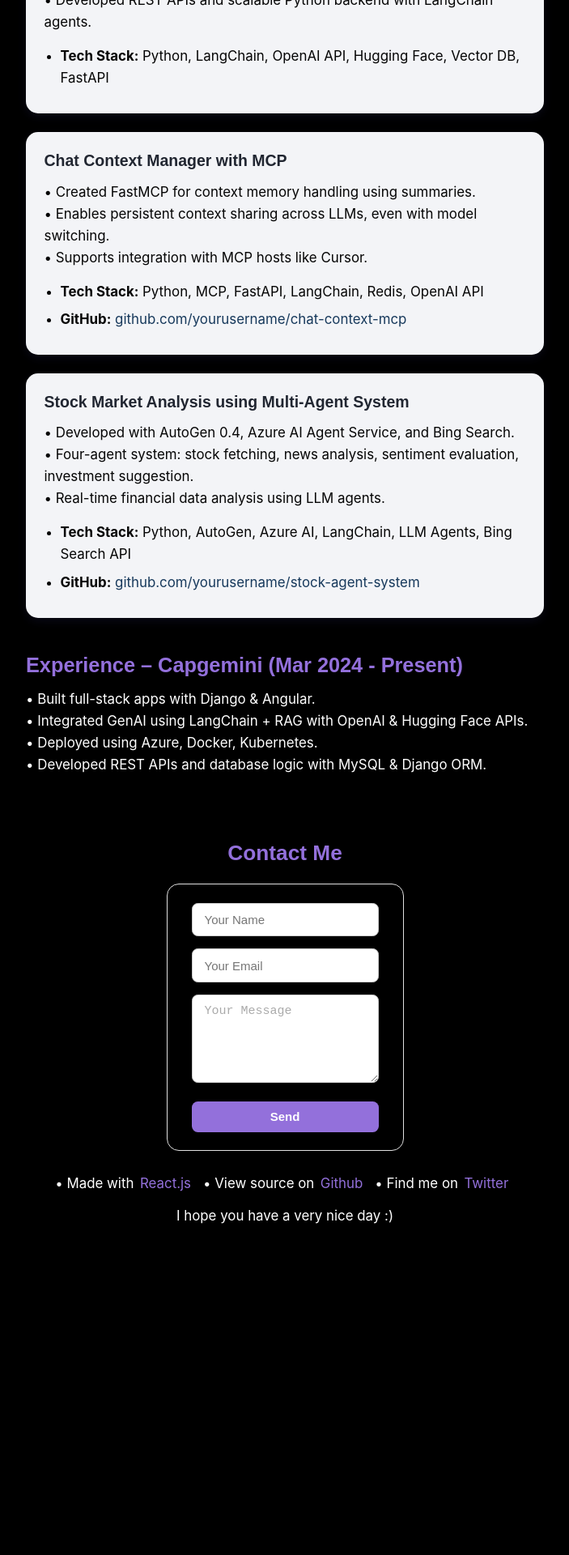
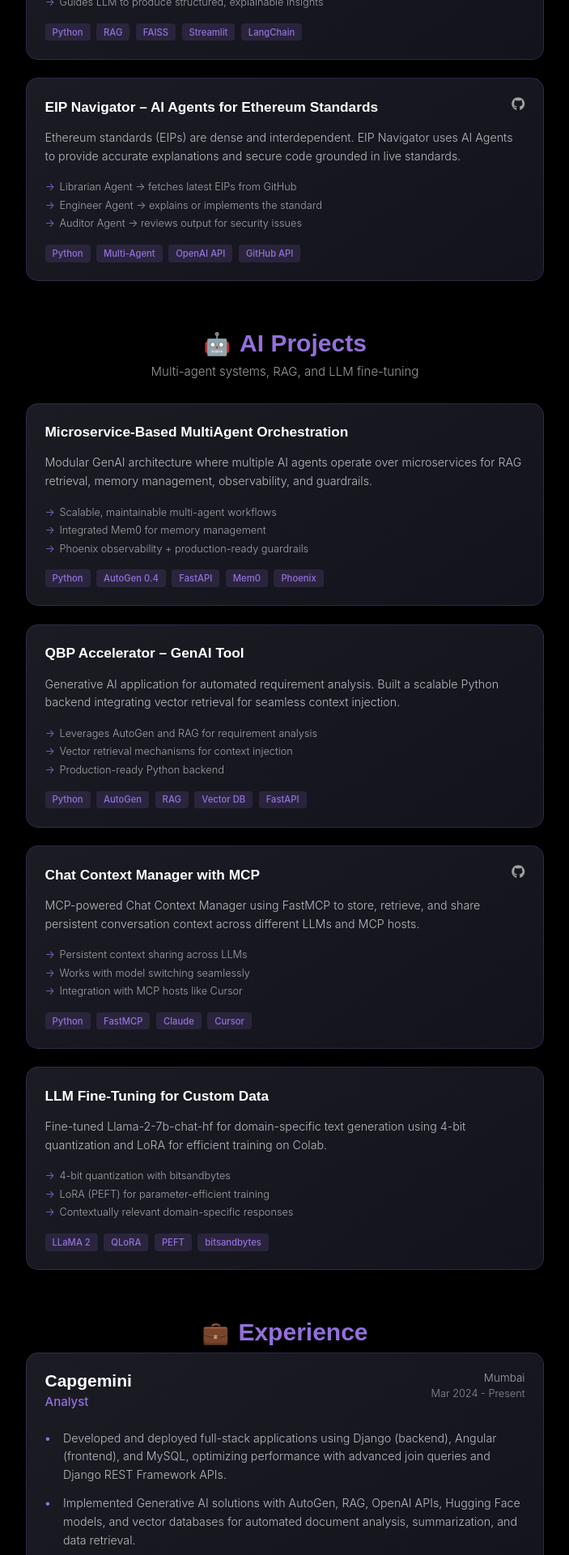
Before and after one commit to jainilshah007/Jainil-Portfolio, a React (Vite) app: page /project in a window 1280 px wide. Shown: the part 800-2720 px from the top of the page at 81% size, without its empty margins (288-991 px from the left). Before the commit the page ends 2321 px from the top, so only its background shows below. Built offline with nearby package versions, Linux system fonts and the light colour scheme.

Commit message:
feat: introduce categorized project listings with icons and refine responsive styling for contact, header, and navbar components.

```diff
--- a/src/components/Contact.jsx
+++ b/src/components/Contact.jsx
@@ -70,9 +70,17 @@ const Contact = () => {
       }
     }
 
-    @media (max-width: 600px) {
+    @media (max-width: 768px) {
+      padding: 2rem 0;
+
+      .container {
+        width: 90vw;
+        margin: 0 auto;
+      }
+
       .contact-form {
-        padding: 1rem;
+        padding: 1.25rem;
+        max-width: 100%;
       }
 
       .text_contact {
--- a/src/components/Header.jsx
+++ b/src/components/Header.jsx
@@ -25,20 +25,21 @@ const Mainheader = styled.header`
   width: 50vw;
   margin-left: auto;
   margin-right: auto;
+
+  @media screen and (max-width: 768px) {
+    width: 90vw;
+  }
 `;
 
 const FlexContainer = styled.div`
   display: flex;
   justify-content: space-between;
   align-items: center;
-  width: 50vw;
+  width: 100%;
 
   .purp_box {
     display: flex;
-  }
-
-  @media screen and (max-width: 768px) {
-    width: 90vw;
+    flex-shrink: 0;
   }
 `;
 
--- a/src/components/Navbar.jsx
+++ b/src/components/Navbar.jsx
@@ -53,17 +53,15 @@ const Navbar = () => {
     }
 
     @media screen and (max-width: 768px) {
-      width: 85vw;
-
       .navbar-list {
-        gap: 1.2vw;
+        gap: 3vw;
 
         .navbar-link {
-          font-size: 1.5rem;
+          font-size: 1rem;
         }
 
         .github {
-          font-size: 1.5rem;
+          font-size: 1.2rem;
         }
       }
     }
--- a/src/projects.jsx
+++ b/src/projects.jsx
@@ -1,9 +1,91 @@
 import React from 'react';
 import styled from 'styled-components';
+import { FaGithub, FaExternalLinkAlt } from 'react-icons/fa';
 import useScrollToTop from './hooks/useScrollToTop';
 
 const Projects = () => {
   useScrollToTop();
+
+  const web3Projects = [
+    {
+      title: "Fine-tuning LLMs for Solidity",
+      description: "Fine-tuning a LLaMA-based model to specialize in Solidity smart contract generation. Used LoRA with 4-bit quantization for efficient training under GPU constraints.",
+      highlights: [
+        "Combined custom Solidity samples with braindao/solidity-base dataset",
+        "Trained using SFTTrainer (TRL) with LoRA + 4-bit quantization",
+        "Validated by generating ERC-20 contracts aligned with OpenZeppelin v5"
+      ],
+      tech: ["LLaMA", "LoRA", "QLoRA", "4-bit Quantization", "SFTTrainer"],
+      github: "https://github.com/jainilshah007/finetune-on-solidity"
+    },
+    {
+      title: "BlockAudit – RAG-powered Smart Contract Analysis",
+      description: "A lightweight RAG-based system for Solidity code analysis. Shows how retrieval + reasoning can make smart contract understanding more practical and extensible.",
+      highlights: [
+        "Breaks contracts into function-level contexts",
+        "Retrieves relevant security knowledge using FAISS",
+        "Guides LLM to produce structured, explainable insights"
+      ],
+      tech: ["Python", "RAG", "FAISS", "Streamlit", "LangChain"],
+      github: "https://github.com/jainilshah007/BlockAudit",
+      live: "https://blockaudit-jim8visnr7mbuysjxkov47.streamlit.app/"
+    },
+    {
+      title: "EIP Navigator – AI Agents for Ethereum Standards",
+      description: "Ethereum standards (EIPs) are dense and interdependent. EIP Navigator uses AI Agents to provide accurate explanations and secure code grounded in live standards.",
+      highlights: [
+        "Librarian Agent → fetches latest EIPs from GitHub",
+        "Engineer Agent → explains or implements the standard",
+        "Auditor Agent → reviews output for security issues"
+      ],
+      tech: ["Python", "Multi-Agent", "OpenAI API", "GitHub API"],
+      github: "https://github.com/jainilshah007/EIP-Navigator"
+    }
+  ];
+
+  const aiProjects = [
+    {
+      title: "Microservice-Based MultiAgent Orchestration",
+      description: "Modular GenAI architecture where multiple AI agents operate over microservices for RAG retrieval, memory management, observability, and guardrails.",
+      highlights: [
+        "Scalable, maintainable multi-agent workflows",
+        "Integrated Mem0 for memory management",
+        "Phoenix observability + production-ready guardrails"
+      ],
+      tech: ["Python", "AutoGen 0.4", "FastAPI", "Mem0", "Phoenix"]
+    },
+    {
+      title: "QBP Accelerator – GenAI Tool",
+      description: "Generative AI application for automated requirement analysis. Built a scalable Python backend integrating vector retrieval for seamless context injection.",
+      highlights: [
+        "Leverages AutoGen and RAG for requirement analysis",
+        "Vector retrieval mechanisms for context injection",
+        "Production-ready Python backend"
+      ],
+      tech: ["Python", "AutoGen", "RAG", "Vector DB", "FastAPI"]
+    },
+    {
+      title: "Chat Context Manager with MCP",
+      description: "MCP-powered Chat Context Manager using FastMCP to store, retrieve, and share persistent conversation context across different LLMs and MCP hosts.",
+      highlights: [
+        "Persistent context sharing across LLMs",
+        "Works with model switching seamlessly",
+        "Integration with MCP hosts like Cursor"
+      ],
+      tech: ["Python", "FastMCP", "Claude", "Cursor"],
+      github: "https://github.com/jainilshah007/mcp_memory_context"
+    },
+    {
+      title: "LLM Fine-Tuning for Custom Data",
+      description: "Fine-tuned Llama-2-7b-chat-hf for domain-specific text generation using 4-bit quantization and LoRA for efficient training on Colab.",
+      highlights: [
+        "4-bit quantization with bitsandbytes",
+        "LoRA (PEFT) for parameter-efficient training",
+        "Contextually relevant domain-specific responses"
+      ],
+      tech: ["LLaMA 2", "QLoRA", "PEFT", "bitsandbytes"]
+    }
+  ];
 
   return (
     <Wrapper>
@@ -12,71 +94,126 @@ const Projects = () => {
       </div>
 
       <div className="Main_content">
+        {/* WEB3 x AI Section */}
         <section className="section">
-          <h2>Tech Stack</h2>
-          <ul>
-            <li><strong>Languages:</strong> Java, Python, JavaScript, HTML/CSS</li>
-            <li><strong>Frameworks:</strong> Django, React.js, Next.js, Angular, LangChain</li>
-            <li><strong>Gen AI:</strong> RAG, OpenAI API, Hugging Face, MCP</li>
-            <li><strong>Cloud:</strong> Azure, Docker, Kubernetes</li>
-            <li><strong>Multi-Agent Systems:</strong> Crew AI, Browser-Use, LangGraph</li>
-            <li><strong>Version Control:</strong> Git, GitHub</li>
-            <li><strong>Soft Skills:</strong> Problem Solving, Self-learning, Presentation, Adaptability</li>
-          </ul>
+          <CategoryHeader>
+            <span className="category-icon">⛓️</span>
+            <h2>WEB3 × AI</h2>
+            <span className="category-line"></span>
+          </CategoryHeader>
+          <p className="category-desc">Building at the intersection of blockchain and artificial intelligence</p>
+
+          <ProjectGrid>
+            {web3Projects.map((project, index) => (
+              <ProjectCard key={index}>
+                <div className="card-header">
+                  <h3>{project.title}</h3>
+                  <div className="card-links">
+                    {project.github && (
+                      <a href={project.github} target="_blank" rel="noopener noreferrer" title="GitHub">
+                        <FaGithub />
+                      </a>
+                    )}
+                    {project.live && (
+                      <a href={project.live} target="_blank" rel="noopener noreferrer" title="Live Demo" className="live-link">
+                        <FaExternalLinkAlt />
+                      </a>
+                    )}
+                  </div>
+                </div>
+                <p className="description">{project.description}</p>
+                <ul className="highlights">
+                  {project.highlights.map((h, i) => (
+                    <li key={i}>{h}</li>
+                  ))}
+                </ul>
+                <div className="tech-stack">
+                  {project.tech.map((t, i) => (
+                    <span key={i} className="tech-tag">{t}</span>
+                  ))}
+                </div>
+              </ProjectCard>
+            ))}
+          </ProjectGrid>
         </section>
 
+        {/* AI Section */}
         <section className="section">
-          <h2>Projects</h2>
+          <CategoryHeader>
+            <span className="category-icon">🤖</span>
+            <h2>AI Projects</h2>
+            <span className="category-line"></span>
+          </CategoryHeader>
+          <p className="category-desc">Multi-agent systems, RAG, and LLM fine-tuning</p>
 
-          <ProjectCard>
-            <h3>QBP (Quality Blue Print) Accelerator – GenAI Tool</h3>
-            <p>
-              • Built a Generative AI app leveraging LangChain and RAG for automated requirement analysis.<br />
-              • Integrated OpenAI APIs, vector DBs, and Hugging Face models.<br />
-              • Developed REST APIs and scalable Python backend with LangChain agents.
-            </p>
-            <ul>
-              <li><strong>Tech Stack:</strong> Python, LangChain, OpenAI API, Hugging Face, Vector DB, FastAPI</li>
-              {/* <li><strong>GitHub:</strong> <a href="https://github.com/yourusername/qbp-genai-tool" target="_blank" rel="noopener noreferrer">github.com/yourusername/qbp-genai-tool</a></li> */}
-            </ul>
-          </ProjectCard>
-
-          <ProjectCard>
-            <h3>Chat Context Manager with MCP</h3>
-            <p>
-              • Created FastMCP for context memory handling using summaries.<br />
-              • Enables persistent context sharing across LLMs, even with model switching.<br />
-              • Supports integration with MCP hosts like Cursor.
-            </p>
-            <ul>
-              <li><strong>Tech Stack:</strong> Python, MCP, FastAPI, LangChain, Redis, OpenAI API</li>
-              <li><strong>GitHub:</strong> <a href="https://github.com/jainilshah007/mcp_memory_context" target="_blank" rel="noopener noreferrer">github.com/yourusername/chat-context-mcp</a></li>
-            </ul>
-          </ProjectCard>
-
-          <ProjectCard>
-            <h3>Stock Market Analysis using Multi-Agent System</h3>
-            <p>
-              • Developed with AutoGen 0.4, Azure AI Agent Service, and Bing Search.<br />
-              • Four-agent system: stock fetching, news analysis, sentiment evaluation, investment suggestion.<br />
-              • Real-time financial data analysis using LLM agents.
-            </p>
-            <ul>
-              <li><strong>Tech Stack:</strong> Python, AutoGen, Azure AI, LangChain, LLM Agents, Bing Search API</li>
-              <li><strong>GitHub:</strong> <a href="https://github.com/jainilshah007/Stock-Market-Analysis-agent" target="_blank" rel="noopener noreferrer">github.com/yourusername/stock-agent-system</a></li>
-            </ul>
-          </ProjectCard>
+          <ProjectGrid>
+            {aiProjects.map((project, index) => (
+              <ProjectCard key={index}>
+                <div className="card-header">
+                  <h3>{project.title}</h3>
+                  <div className="card-links">
+                    {project.github && (
+                      <a href={project.github} target="_blank" rel="noopener noreferrer" title="GitHub">
+                        <FaGithub />
+                      </a>
+                    )}
+                    {project.live && (
+                      <a href={project.live} target="_blank" rel="noopener noreferrer" title="Live Demo" className="live-link">
+                        <FaExternalLinkAlt />
+                      </a>
+                    )}
+                  </div>
+                </div>
+                <p className="description">{project.description}</p>
+                <ul className="highlights">
+                  {project.highlights.map((h, i) => (
+                    <li key={i}>{h}</li>
+                  ))}
+                </ul>
+                <div className="tech-stack">
+                  {project.tech.map((t, i) => (
+                    <span key={i} className="tech-tag">{t}</span>
+                  ))}
+                </div>
+              </ProjectCard>
+            ))}
+          </ProjectGrid>
         </section>
 
+        {/* Experience Section */}
         <section className="section">
-          <h2>Experience – Capgemini (Mar 2024 - Present)</h2>
-          <p>
-            • Built full-stack apps with Django & Angular.<br />
-            • Integrated GenAI using LangChain + RAG with OpenAI & Hugging Face APIs.<br />
-            • Deployed using Azure, Docker, Kubernetes.<br />
-            • Developed REST APIs and database logic with MySQL & Django ORM.<br />
+          <CategoryHeader>
+            <span className="category-icon">💼</span>
+            <h2>Experience</h2>
+            <span className="category-line"></span>
+          </CategoryHeader>
 
-          </p>
+          <ExperienceCard>
+            <div className="exp-header">
+              <div className="company-info">
+                <h3>Capgemini</h3>
+                <span className="role">Analyst</span>
+              </div>
+              <div className="exp-meta">
+                <span className="location">Mumbai</span>
+                <span className="duration">Mar 2024 - Present</span>
+              </div>
+            </div>
+            <ul className="exp-highlights">
+              <li>Developed and deployed full-stack applications using Django (backend), Angular (frontend), and MySQL, optimizing performance with advanced join queries and Django REST Framework APIs.</li>
+              <li>Implemented Generative AI solutions with AutoGen, RAG, OpenAI APIs, Hugging Face models, and vector databases for automated document analysis, summarization, and data retrieval.</li>
+              <li>Lead cloud integration and scalable deployments using Azure, Docker and Kubernetes, including containerized SonarQube for continuous code quality analysis.</li>
+            </ul>
+            <div className="tech-stack">
+              <span className="tech-tag">Django</span>
+              <span className="tech-tag">Angular</span>
+              <span className="tech-tag">AutoGen</span>
+              <span className="tech-tag">RAG</span>
+              <span className="tech-tag">Azure</span>
+              <span className="tech-tag">Docker</span>
+              <span className="tech-tag">Kubernetes</span>
+            </div>
+          </ExperienceCard>
         </section>
       </div>
     </Wrapper>
@@ -89,35 +226,24 @@ const Wrapper = styled.section`
     justify-content: center;
     font-size: 5.62rem;
     margin-top: 50px;
+    margin-bottom: 2rem;
   }
 
   .Main_content {
     width: 50vw;
-    margin: 50px auto;
-    font-size: 1.125rem;
-    line-height: 1.8rem;
-    font-weight: 400;
+    margin: 0 auto;
+    padding-bottom: 4rem;
   }
 
   .section {
-    margin-bottom: 3rem;
+    margin-bottom: 4rem;
   }
 
-  ul {
-    padding-left: 20px;
-  }
-
-  li {
-    margin-bottom: 8px;
-  }
-
-  h2 {
-    margin-bottom: 1rem;
-    color: ${({ theme }) => theme.colors.helper};
-  }
-
-  h3 {
-    color: #212631;
+  .category-desc {
+    color: rgba(255, 255, 255, 0.6);
+    font-size: 1rem;
+    margin-bottom: 2rem;
+    text-align: center;
   }
 
   @media screen and (max-width: 768px) {
@@ -126,51 +252,233 @@ const Wrapper = styled.section`
     }
 
     .main_line {
-      font-size: 3.5rem;
+      font-size: 3rem;
     }
   }
 `;
 
+const CategoryHeader = styled.div`
+  display: flex;
+  align-items: center;
+  justify-content: center;
+  gap: 0.75rem;
+  margin-bottom: 0.5rem;
+
+  .category-icon {
+    font-size: 1.8rem;
+  }
+
+  h2 {
+    font-family: 'Space Grotesk', sans-serif;
+    font-size: 2rem;
+    color: ${({ theme }) => theme.colors.helper};
+    margin: 0;
+  }
+
+  .category-line {
+    display: none;
+  }
+`;
+
+const ProjectGrid = styled.div`
+  display: grid;
+  grid-template-columns: repeat(auto-fit, minmax(320px, 1fr));
+  gap: 1.5rem;
+
+  @media screen and (max-width: 768px) {
+    grid-template-columns: 1fr;
+  }
+`;
+
 const ProjectCard = styled.div`
-  background-color: #f3f4f7;
+  background: linear-gradient(145deg, rgba(30, 30, 40, 0.9), rgba(20, 20, 30, 0.95));
+  border: 1px solid rgba(147, 112, 219, 0.2);
   border-radius: 1rem;
   padding: 1.5rem;
-  margin-bottom: 1.5rem;
-  box-shadow: 0 4px 12px rgba(88, 86, 214, 0.1);
-  transition: transform 0.2s ease;
+  transition: all 0.3s ease;
 
   &:hover {
     transform: translateY(-4px);
+    border-color: rgba(147, 112, 219, 0.5);
+    box-shadow: 0 8px 32px rgba(147, 112, 219, 0.15);
+  }
+
+  .card-header {
+    display: flex;
+    justify-content: space-between;
+    align-items: flex-start;
+    margin-bottom: 1rem;
   }
 
   h3 {
-    margin-bottom: 0.75rem;
-    font-size: 1.3rem;
+    font-family: 'Space Grotesk', sans-serif;
+    font-size: 1.15rem;
+    font-weight: 600;
+    color: #fff;
+    margin: 0;
+    flex: 1;
+    line-height: 1.4;
   }
 
-  p {
-    margin: 0;
-    color:rgb(5, 5, 5);
+  .card-links {
+    display: flex;
+    gap: 0.75rem;
+    margin-left: 1rem;
+
+    a {
+      color: rgba(255, 255, 255, 0.6);
+      font-size: 1.1rem;
+      transition: color 0.2s ease;
+
+      &:hover {
+        color: ${({ theme }) => theme.colors.helper};
+      }
+    }
+
+    .live-link {
+      font-size: 0.95rem;
+    }
   }
 
-  ul {
-    margin-top: 1rem;
-    padding-left: 20px;
-    color:rgb(5, 5, 5);
+  .description {
+    color: rgba(255, 255, 255, 0.7);
+    font-size: 0.95rem;
+    line-height: 1.6;
+    margin-bottom: 1rem;
   }
 
-  li {
-    margin-bottom: 0.5rem;
+  .highlights {
+    list-style: none;
+    padding: 0;
+    margin: 0 0 1rem 0;
 
+    li {
+      color: rgba(255, 255, 255, 0.6);
+      font-size: 0.85rem;
+      padding: 0.25rem 0;
+      padding-left: 1.2rem;
+      position: relative;
+
+      &::before {
+        content: '→';
+        position: absolute;
+        left: 0;
+        color: ${({ theme }) => theme.colors.helper};
+      }
+    }
   }
 
-  a {
-    color:rgb(23, 57, 92);
-    text-decoration: none;
+  .tech-stack {
+    display: flex;
+    flex-wrap: wrap;
+    gap: 0.5rem;
+    margin-top: auto;
   }
 
-  a:hover {
-    text-decoration: underline;
+  .tech-tag {
+    background: rgba(147, 112, 219, 0.15);
+    color: ${({ theme }) => theme.colors.helper};
+    font-size: 0.75rem;
+    padding: 0.25rem 0.6rem;
+    border-radius: 0.25rem;
+    font-weight: 500;
+  }
+`;
+
+const ExperienceCard = styled.div`
+  background: linear-gradient(145deg, rgba(30, 30, 40, 0.9), rgba(20, 20, 30, 0.95));
+  border: 1px solid rgba(147, 112, 219, 0.2);
+  border-radius: 1rem;
+  padding: 1.5rem;
+
+  .exp-header {
+    display: flex;
+    justify-content: space-between;
+    align-items: flex-start;
+    margin-bottom: 1.25rem;
+    flex-wrap: wrap;
+    gap: 0.5rem;
+  }
+
+  .company-info {
+    h3 {
+      font-family: 'Space Grotesk', sans-serif;
+      font-size: 1.4rem;
+      font-weight: 600;
+      color: #fff;
+      margin: 0 0 0.25rem 0;
+    }
+
+    .role {
+      color: ${({ theme }) => theme.colors.helper};
+      font-size: 1rem;
+      font-weight: 500;
+    }
+  }
+
+  .exp-meta {
+    text-align: right;
+
+    .location {
+      display: block;
+      color: rgba(255, 255, 255, 0.6);
+      font-size: 0.9rem;
+    }
+
+    .duration {
+      display: block;
+      color: rgba(255, 255, 255, 0.5);
+      font-size: 0.85rem;
+      margin-top: 0.25rem;
+    }
+  }
+
+  .exp-highlights {
+    list-style: none;
+    padding: 0;
+    margin: 0 0 1.25rem 0;
+
+    li {
+      color: rgba(255, 255, 255, 0.7);
+      font-size: 0.95rem;
+      line-height: 1.6;
+      padding: 0.4rem 0;
+      padding-left: 1.5rem;
+      position: relative;
+
+      &::before {
+        content: '•';
+        position: absolute;
+        left: 0;
+        color: ${({ theme }) => theme.colors.helper};
+        font-weight: bold;
+      }
+    }
+  }
+
+  .tech-stack {
+    display: flex;
+    flex-wrap: wrap;
+    gap: 0.5rem;
+  }
+
+  .tech-tag {
+    background: rgba(147, 112, 219, 0.15);
+    color: ${({ theme }) => theme.colors.helper};
+    font-size: 0.75rem;
+    padding: 0.25rem 0.6rem;
+    border-radius: 0.25rem;
+    font-weight: 500;
+  }
+
+  @media screen and (max-width: 768px) {
+    .exp-header {
+      flex-direction: column;
+    }
+
+    .exp-meta {
+      text-align: left;
+    }
   }
 `;
 
```
